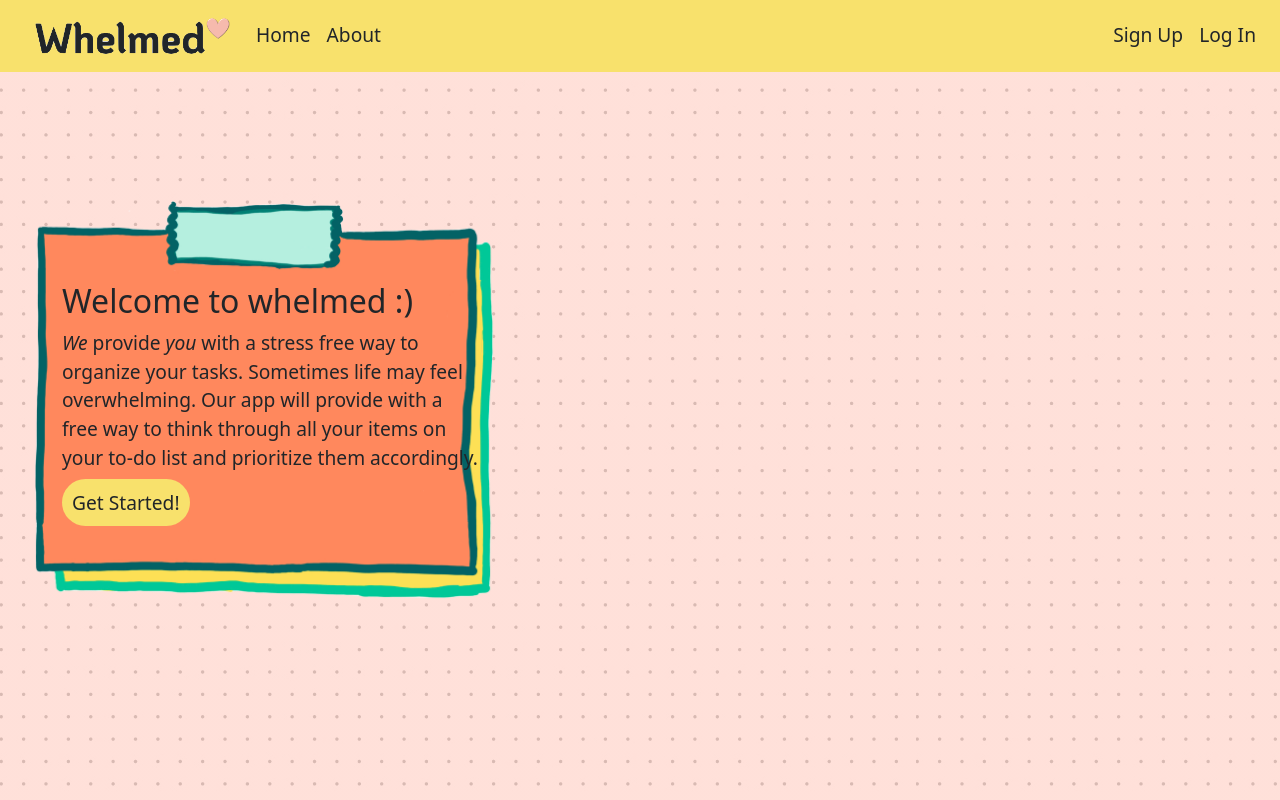
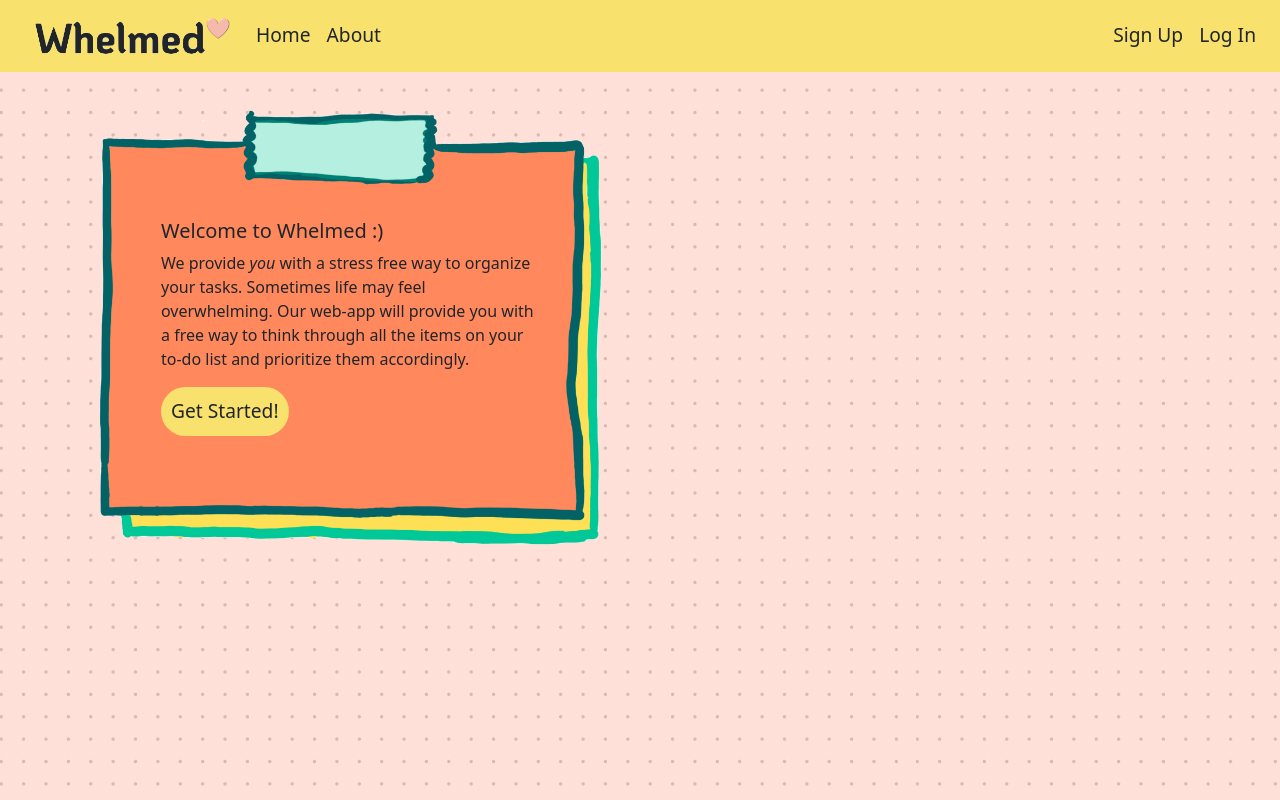
Before and after one commit to madeleinee123/Capstone-Frontend, an Angular app: page / in a window 1280 px wide. Built offline with nearby package versions, Linux system fonts and the light colour scheme; a web font is replaced by a local one.

Commit message:
Got the text to line up on the home page

```diff
--- a/src/app/app.component.css
+++ b/src/app/app.component.css
@@ -9,9 +9,6 @@ a{
   color: inherit;
   text-decoration: none;
 }
-/*.right, li {*/
-/*  float: left;*/
-/*}*/
 a:hover {
   background-color: #fb8f67;
   color: floralwhite;
--- a/src/app/app.component.html
+++ b/src/app/app.component.html
@@ -1,26 +1,4 @@
-<!--<nav class="navbar">-->
-<!--  <div class="container-fluid">-->
-<!--    <div class="navbar-header">-->
-<!--      <a class="navbar-brand" routerLink="/"><img src="assets/logo.png" alt="logo: world whelmed with a tiny pink heart"></a>-->
-<!--    </div>-->
-<!--    <ul class="nav navbar-nav">-->
-<!--      <li class="active"><a routerLink="/" class="rounded-pill right">Home</a></li>-->
-<!--      <li><a routerLink="/about" class="rounded-pill right">About</a></li>-->
-<!--    </ul>-->
-<!--    <ul class="nav navbar-nav navbar-right">-->
-<!--      <span *ngIf="!this.currentUser">-->
-<!--        <li><a routerLink="/signup" class="rounded-pill">Sign Up</a></li>-->
-<!--        <li><a routerLink="/login" class="rounded-pill">Log In</a></li>-->
-<!--      </span>-->
-<!--      <span *ngIf="this.currentUser">-->
-<!--          <li><a routerLink="/lists" class="rounded-pill">All Lists</a></li>-->
-<!--          <li><a routerLink="/logout" class="rounded-pill">Log Out</a></li>-->
-<!--          <li id="name"><b>Hello, {{this.currentUser}}</b></li>-->
-<!--      </span>-->
-<!--    </ul>-->
-<!--  </div>-->
-<!--</nav>-->
-<nav class="navbar navbar-expand-md fixed-top">
+<nav class="navbar navbar-expand-md sticky-top">
   <a class="navbar-brand" routerLink="/" style="margin-left: 16px;">
     <img src="../assets/images/logo.png" alt="logo: world whelmed with a tiny pink heart" style="width:200px;">
   </a>
@@ -58,6 +36,6 @@
     </ul>
   </div>
 </nav>
-<div class="container-fluid h-100">
+<div class="container">
   <router-outlet></router-outlet>
 </div>
--- a/src/app/home/home.component.css
+++ b/src/app/home/home.component.css
@@ -1,10 +1,3 @@
-#body{
-  height: 100vh;
-  display: flex;
-  flex-direction: column;
-  justify-content: center;
-  align-items: flex-start;
-}
 a{
   padding:10px;
   background-color: #f8e16c;
@@ -16,24 +9,26 @@ a:hover{
   background-color: #fb8f67;
   color: #f8e16c;
 }
-p{
-  font-size: 1.5vw;
-}
-#background{
-  width: 40%;
+.bg-image{
+  width: 40vw;
+  height: 40vw;
   padding: 10px;
   background-image: url("src/assets/images/home.png");
   background-size:  contain;
   background-repeat: no-repeat;
   background-position: center;
-  height: 50%;
+  background-color: transparent;
+  border: none;
+}
+.container-fluid{
+  height: 100%;
+  display: flex;
+  align-items: center;
+  justify-content: flex-start;
+}
+.card-body{
   display: flex;
   flex-direction: column;
   justify-content: center;
   align-items: flex-start;
-
 }
-#info{
-  width: 95%;
-  padding-left: 40px;
-}
--- a/src/app/home/home.component.html
+++ b/src/app/home/home.component.html
@@ -1,11 +1,11 @@
-<div id="body">
-  <div id="background">
-    <div id="info">
-      <h2>Welcome to whelmed :)</h2>
-      <p>
-        <em>We</em> provide <em>you</em> with a stress free way to organize your tasks.
+<div class="container-fluid">
+  <div class="bg-image card align-items-center">
+    <div class="card-body col-10">
+      <h5 class="card-title ">Welcome to Whelmed :)</h5>
+      <p class="card-text">
+        We provide <em>you</em> with a stress free way to organize your tasks.
         Sometimes life may feel overwhelming.
-        Our app will provide with a free way to think through all your items on your to-do list and prioritize them accordingly.
+        Our web-app will provide you with a free way to think through all the items on your to-do list and prioritize them accordingly.
       </p>
       <a routerLink="/signup" class="rounded-pill">Get Started!</a>
     </div>
```
